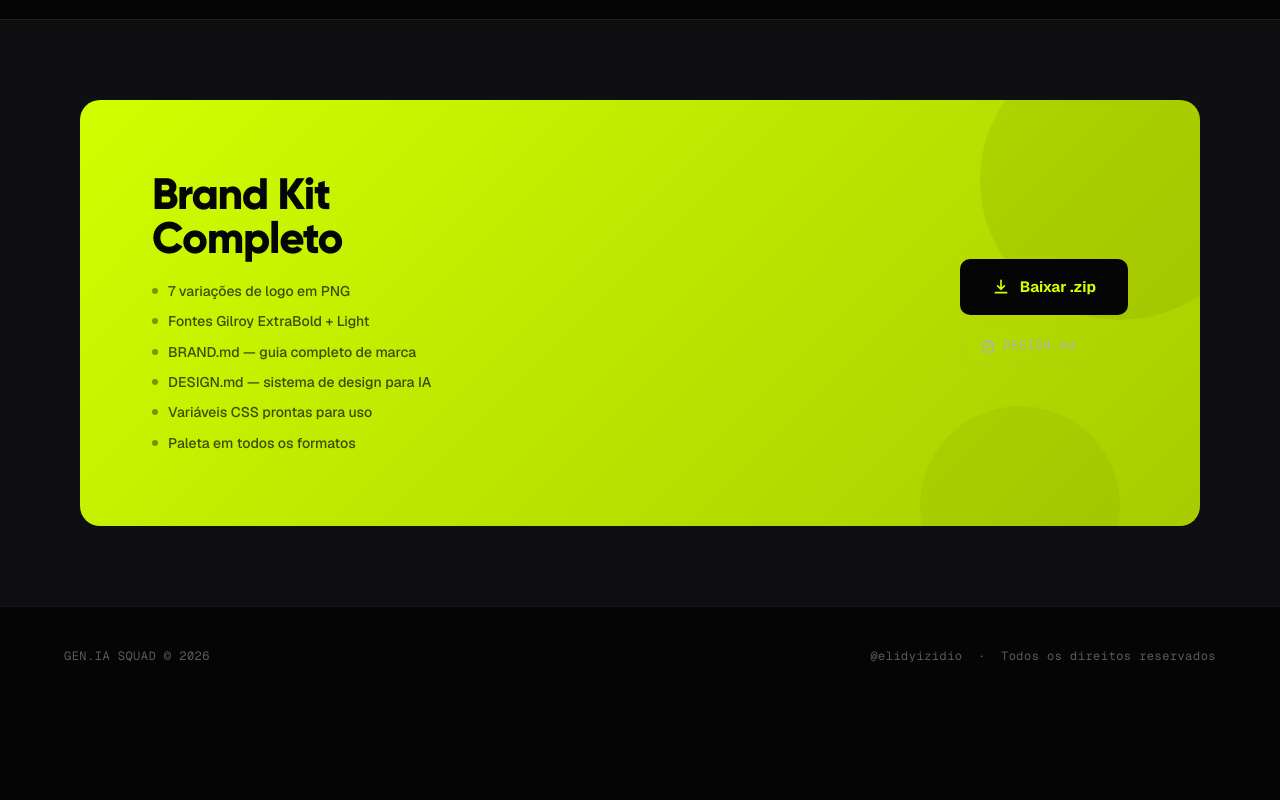
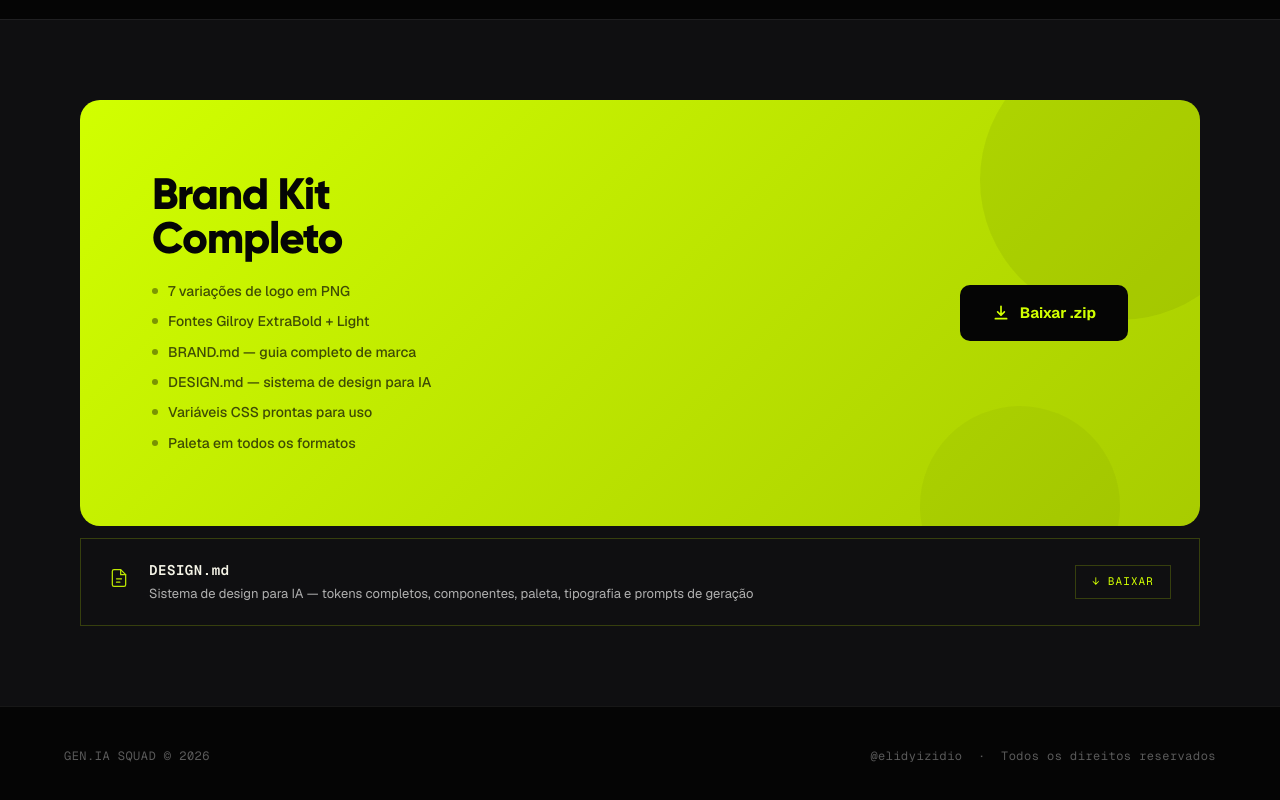
Before and after one commit to elidyizzy/geniasquad-brand, a website: page public/index.html in a window 1280 px wide. Shown: the part 3255-4055 px from the top of the page. Before the commit the page ends 3961 px from the top, so only its background shows below. Drawn offline with nearby package versions, Linux system fonts and the light colour scheme.

Commit message:
design: DESIGN.md em docs-strip dedicado abaixo do card de download

```diff
--- a/public/index.html
+++ b/public/index.html
@@ -683,21 +683,69 @@ section { position: relative; z-index: 1; }
 
 .btn-download-kit:hover { opacity: 0.88; transform: translateY(-2px); }
 
-.btn-design-md {
-  display: inline-flex;
+/* ── DOCS STRIP ── */
+.docs-strip {
+  margin-top: 12px;
+  border: 1px solid var(--border-lime);
+  background: var(--surface);
+  overflow: hidden;
+}
+
+.doc-item {
+  display: flex;
   align-items: center;
-  gap: 8px;
-  background: transparent;
+  gap: 20px;
+  padding: 20px 28px;
+  text-decoration: none;
+  color: inherit;
+  transition: background 0.15s;
+}
+
+.doc-item:hover { background: var(--lime-glow); }
+
+.doc-item-icon {
+  color: var(--lime);
+  flex-shrink: 0;
+  opacity: 0.9;
+}
+
+.doc-item-info { flex: 1; min-width: 0; }
+
+.doc-item-name {
+  font-family: var(--font-mono);
+  font-size: 14px;
+  font-weight: 600;
+  color: var(--cream);
+  letter-spacing: 0.04em;
+  display: block;
+}
+
+.doc-item-desc {
+  font-size: 13px;
   color: var(--meta);
-  border: 1px solid var(--border);
-  padding: 10px 20px;
+  margin-top: 3px;
+  display: block;
+}
+
+.doc-item-action {
   font-family: var(--font-mono);
-  font-size: 12px;
-  letter-spacing: 0.08em;
-  text-decoration: none;
-  transition: color 0.15s, border-color 0.15s;
+  font-size: 11px;
+  letter-spacing: 0.1em;
+  text-transform: uppercase;
+  color: var(--lime);
+  border: 1px solid var(--border-lime);
+  padding: 7px 16px;
+  white-space: nowrap;
+  transition: background 0.15s;
+  flex-shrink: 0;
 }
-.btn-design-md:hover { color: var(--lime); border-color: var(--border-lime); }
+
+.doc-item:hover .doc-item-action { background: rgba(209,255,0,0.08); }
+
+@media (max-width: 767px) {
+  .doc-item { padding: 16px 20px; gap: 14px; }
+  .doc-item-desc { display: none; }
+}
 
 /* ── FOOTER ── */
 footer {
@@ -1100,11 +1148,20 @@ footer {
           <svg width="18" height="18" viewBox="0 0 16 16" fill="none"><path d="M8 2v8M5 7l3 3 3-3M3 13h10" stroke="currentColor" stroke-width="1.5" stroke-linecap="round" stroke-linejoin="round"/></svg>
           Baixar .zip
         </a>
-        <a href="/assets/DESIGN.md" download class="btn-design-md">
-          <svg width="14" height="14" viewBox="0 0 16 16" fill="none"><path d="M4 2h6l4 4v8a1 1 0 01-1 1H4a1 1 0 01-1-1V3a1 1 0 011-1z" stroke="currentColor" stroke-width="1.5" stroke-linejoin="round"/><path d="M10 2v4h4" stroke="currentColor" stroke-width="1.5" stroke-linecap="round" stroke-linejoin="round"/><path d="M6 9h4M6 12h2" stroke="currentColor" stroke-width="1.3" stroke-linecap="round"/></svg>
-          DESIGN.md
-        </a>
       </div>
+    </div>
+
+    <div class="docs-strip">
+      <a href="/assets/DESIGN.md" download class="doc-item">
+        <span class="doc-item-icon">
+          <svg width="20" height="20" viewBox="0 0 24 24" fill="none"><path d="M14 2H6a2 2 0 00-2 2v16a2 2 0 002 2h12a2 2 0 002-2V8z" stroke="currentColor" stroke-width="1.5" stroke-linejoin="round"/><path d="M14 2v6h6" stroke="currentColor" stroke-width="1.5" stroke-linecap="round" stroke-linejoin="round"/><path d="M9 13h6M9 17h4" stroke="currentColor" stroke-width="1.5" stroke-linecap="round"/></svg>
+        </span>
+        <span class="doc-item-info">
+          <span class="doc-item-name">DESIGN.md</span>
+          <span class="doc-item-desc">Sistema de design para IA — tokens completos, componentes, paleta, tipografia e prompts de geração</span>
+        </span>
+        <span class="doc-item-action">↓ Baixar</span>
+      </a>
     </div>
   </div>
 </section>
```
